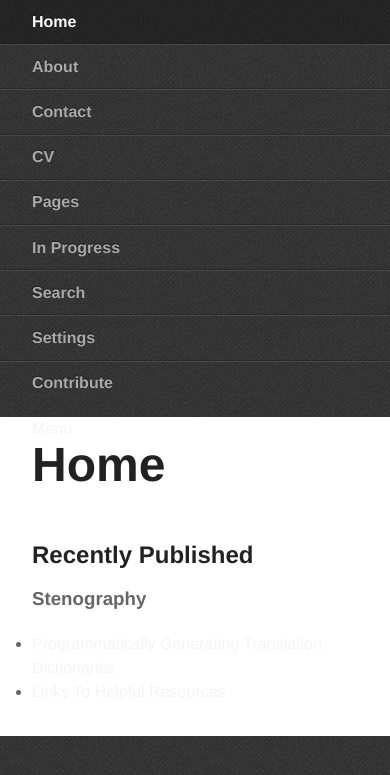
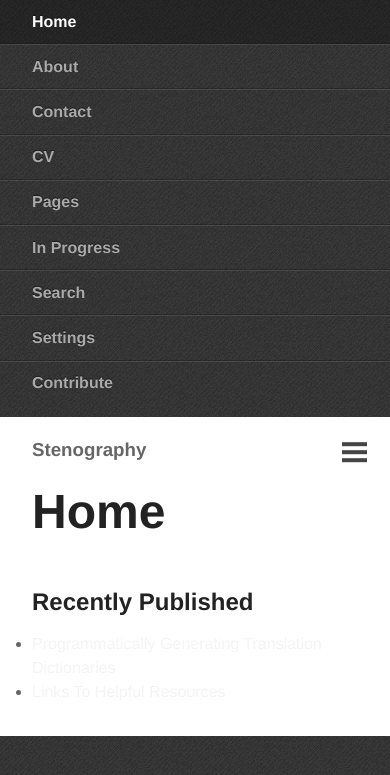
Before and after one commit to StevenTammen/StevenTammen.github.io, a Jekyll site: the page built from index.md, in a window 390 px wide. Shown: the top 775 px of the page. Built offline with Jekyll 4.4.1, drawn with Linux system fonts in a browser that asks for light colours.

Commit message:
Update stylesheet.css

```diff
--- a/assets/stylesheets/stylesheet.css
+++ b/assets/stylesheets/stylesheet.css
@@ -10,33 +10,34 @@
 THE SOFTWARE IS PROVIDED "AS IS", WITHOUT WARRANTY OF ANY KIND, EXPRESS OR IMPLIED, INCLUDING BUT NOT LIMITED TO THE WARRANTIES OF MERCHANTABILITY, FITNESS FOR A PARTICULAR PURPOSE AND NONINFRINGEMENT. IN NO EVENT SHALL THE AUTHORS OR COPYRIGHT HOLDERS BE LIABLE FOR ANY CLAIM, DAMAGES OR OTHER LIABILITY, WHETHER IN AN ACTION OF CONTRACT, TORT OR OTHERWISE, ARISING FROM, OUT OF OR IN CONNECTION WITH THE SOFTWARE OR THE USE OR OTHER DEALINGS IN THE SOFTWARE.
 */
 
-@font-face {
-  font-family: "responsivenav";
-  src:url("../icons/responsivenav.eot");
-  src:url("../icons/responsivenav.eot?#iefix") format("embedded-opentype"),
-    url("../icons/responsivenav.ttf") format("truetype"),
-    url("../icons/responsivenav.woff") format("woff"),
-    url("../icons/responsivenav.svg#responsivenav") format("svg");
-  font-weight: normal;
-  font-style: normal;
+body,div,h1,h2,p,ol,ul,li {
+    margin: 0;
+    padding: 0;
+    border: 0
 }
 
-body,div,
-h1,h2,p,
-ol,ul,li {
-  margin: 0;
-  padding: 0;
-  border: 0;
+@-webkit-viewport {
+    width: device-width
 }
 
-@-webkit-viewport { width: device-width; }
-@-moz-viewport { width: device-width; }
-@-ms-viewport { width: device-width; }
-@-o-viewport { width: device-width; }
-@viewport { width: device-width; }
+@-moz-viewport {
+    width: device-width
+}
 
-html, body {
-  min-height: 100%;
+@-ms-viewport {
+    width: device-width
+}
+
+@-o-viewport {
+    width: device-width
+}
+
+@viewport {
+    width: device-width
+}
+
+html,body {
+    min-height: 100%
 }
 
 body {
@@ -47,7 +48,7 @@
     text-size-adjust: 100%;
     background: #444 url("debut_dark.png") repeat;
     color: #666;
-  font: normal 100%/1.5 "Helvetica Neue", Helvetica, Arial, sans-serif;
+    font: 400 100%/1.5 "Helvetica Neue",Helvetica,Arial,sans-serif
 }
 
 h1 {
@@ -56,7 +57,7 @@
     color: #222;
     margin-bottom: .5em;
     float: left;
-  width: 100%;
+    width: 100%
 }
 
 h2 {
@@ -64,29 +65,28 @@
     width: 100%;
     font-size: 1.5em;
     color: #222;
-  margin: 1em 0 .5em;
+    margin: 1em 0 .5em
 }
 
 p {
     float: left;
     width: 100%;
-  margin-bottom: 1em;
+    margin-bottom: 1em
 }
 
 p.intro {
     font-size: 1.25em;
     color: #555;
-  font-weight: bold;
+    font-weight: 700
 }
 
 a {
     color: #f4f4f4;
-  text-decoration: none;
+    text-decoration: none
 }
 
-a:active,
-a:hover {
-  outline: 0;
+a:active,a:hover {
+    outline: 0
 }
 
 .main {
@@ -99,146 +99,166 @@
     overflow: hidden;
     overflow-y: scroll;
     border-top-left-radius: 5px;
-  box-shadow: 0 0 15px rgba(0,0,0, .6);
+    box-shadow: 0 0 15px rgba(0,0,0,.6);
     top: .8em;
     right: 0;
     bottom: 0;
     width: 76%;
-  background: #fff;
+    background: #fff
 }
 
 .main::-webkit-scrollbar {
     -webkit-appearance: none;
-  background-color: rgba(0,0,0, .15);
+    background-color: rgba(0,0,0,.15);
     width: 8px;
-  height: 8px;
+    height: 8px
 }
 
 .main::-webkit-scrollbar-thumb {
     border-radius: 0;
-  background-color: rgba(0,0,0, .4);
+    background-color: rgba(0,0,0,.4)
 }
 
 .nav-collapse {
     position: absolute;
     width: 24%;
     top: 2em;
-  left: 0;
+    left: 0
 }
 
 .nav-collapse ul {
     display: block;
     width: 100%;
-  list-style: none;
+    list-style: none
 }
 
 .nav-collapse li {
     width: 100%;
-  display: block;
+    display: block
 }
 
 .nav-collapse a {
     color: #aaa;
-  font-weight: bold;
+    font-weight: 700;
     -webkit-box-sizing: border-box;
     -moz-box-sizing: border-box;
     box-sizing: border-box;
     -webkit-transition: background .3s ease;
     -moz-transition: background .3s ease;
     transition: background .3s ease;
-  text-shadow: 0 -1px rgba(0,0,0, .5);
-  border-bottom: 1px solid rgba(0,0,0, .2);
-  border-top: 1px solid rgba(255,255,255, .1);
+    text-shadow: 0 -1px rgba(0,0,0,.5);
+    border-bottom: 1px solid rgba(0,0,0,.2);
+    border-top: 1px solid rgba(255,255,255,.1);
     display: block;
     padding: .6em 2em;
-  width: 100%;
+    width: 100%
 }
 
-.nav-collapse a:hover { background: rgba(255,255,255, .1) }
-.nav-collapse .active a { color: #fff; background: rgba(0,0,0, .3) }
-.nav-collapse li:first-child a { border-top: 0 }
-.nav-collapse li:last-child a { border-bottom: 0 }
-.nav-toggle { display: none }
+.nav-collapse a:hover {
+    background: rgba(255,255,255,.1)
+}
+
+.nav-collapse .active a {
+    color: #fff;
+    background: rgba(0,0,0,.3)
+}
+
+.nav-collapse li:first-child a {
+    border-top: 0
+}
+
+.nav-collapse li:last-child a {
+    border-bottom: 0
+}
+
+#toggle {
+    display: none
+}
 
 @media screen and (max-width: 40em) {
     .js .nav-collapse {
-    clip: rect(0 0 0 0);
+        clip:rect(0 0 0 0);
         max-height: 0;
         position: absolute;
         display: block;
-    overflow: hidden;
+        overflow: hidden
     }
+
     .nav-collapse {
         top: 0;
         width: 100%;
-    position: relative;
+        position: relative
     }
-  .nav-collapse.opened { max-height: 9999px }
-  .nav-collapse a:hover { background: transparent }
-  .nav-collapse .active a:hover { color: #fff; background: rgba(0,0,0, .3) }
-  .nav-toggle {
-    -webkit-font-smoothing: antialiased;
-    -moz-osx-font-smoothing: grayscale;
+
+    .nav-collapse.opened {
+        max-height: 9999px
+    }
+
+    .nav-collapse a:hover {
+        background: transparent
+    }
+
+    .nav-collapse .active a:hover {
+        color: #fff;
+        background: rgba(0,0,0,.3)
+    }
+
+    #toggle {
         -webkit-touch-callout: none;
         -webkit-user-select: none;
         -moz-user-select: none;
         -ms-user-select: none;
         user-select: none;
-    text-decoration: none;
-    text-indent: -999px;
-    position: relative;
-    overflow: hidden;
+        display: block;
         width: 70px;
         height: 55px;
         float: right;
-    display: block;
         margin: 0 -2em 1em 0;
+        text-indent: -9999px;
+        overflow: hidden;
+        background: #444 url("hamburger.gif") no-repeat 50% 33%
     }
-  .nav-toggle:before {
-    color: #444; /* Edit this to change the icon color */
-    font-family: "responsivenav";
-    font-style: normal;
-    font-weight: normal;
-    font-variant: normal;
-    font-size: 28px;
-    text-transform: none;
-    position: absolute;
-    content: "\2261";
-    text-indent: 0;
-    text-align: center;
-    line-height: 65px;
-    speak: none;
-    width: 100%;
-    top: 0;
-    left: 0;
-  }
-  .nav-toggle.active:before {
-    font-size: 24px;
-    content: "\78";
-  }
+
     .main {
         -webkit-overflow-scrolling: auto;
-    box-shadow: none;
         padding: 0 2em 2em;
         border-radius: 0;
+        box-shadow: none;
         position: relative;
         width: 100%;
-    overflow: hidden;
-  }
-  .main::-webkit-scrollbar { background-color: transparent }
+        overflow: hidden
     }
 
-@media screen and (-webkit-min-device-pixel-ratio: 1.3), screen and (min--moz-device-pixel-ratio: 1.3), screen and (-o-min-device-pixel-ratio: 2 / 1), screen and (min-device-pixel-ratio: 1.3), screen and (min-resolution: 192dpi), screen and (min-resolution: 2dppx) {
+    .main::-webkit-scrollbar {
+        background-color: transparent
+    }
+}
+
+@media screen and (-webkit-min-device-pixel-ratio: 1.3),screen and (min--moz-device-pixel-ratio:1.3),screen and (-o-min-device-pixel-ratio:2 / 1),screen and (min-device-pixel-ratio:1.3),screen and (min-resolution:192dpi),screen and (min-resolution:2dppx) {
     body {
-    background-image: url("debut_dark_@2X.png");
+        background-image:url("debut_dark_@2X.png");
         -webkit-background-size: 200px 200px;
         -moz-background-size: 200px 200px;
         -o-background-size: 200px 200px;
-    background-size: 200px 200px;
+        background-size: 200px 200px
+    }
+
+    #toggle {
+        background-image: url("hamburger-retina.gif");
+        -webkit-background-size: 100px 100px;
+        -moz-background-size: 100px 100px;
+        -o-background-size: 100px 100px;
+        background-size: 100px 100px
     }
 }
 
 @media screen and (min-width: 76em) {
-  .nav-collapse { width: 18em }
-  .main { width: auto; left: 18em }
+    .nav-collapse {
+        width:18em
     }
+
+    .main {
+        width: auto;
+        left: 18em
+    }
+}
```
Lines whose indentation alone changed are shown as unchanged.
